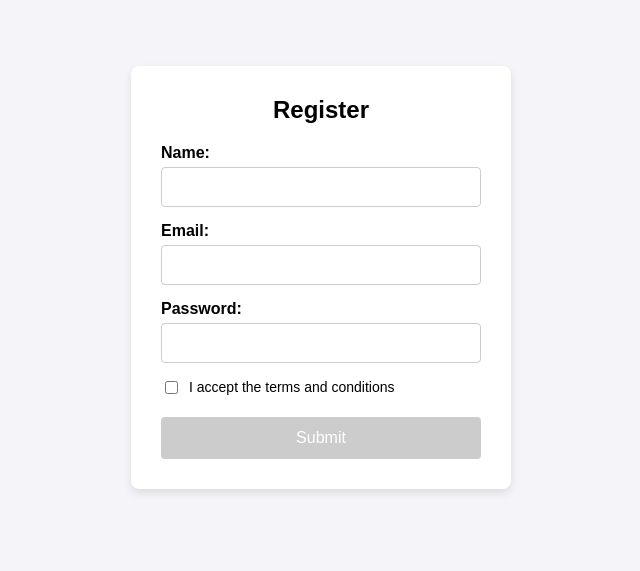
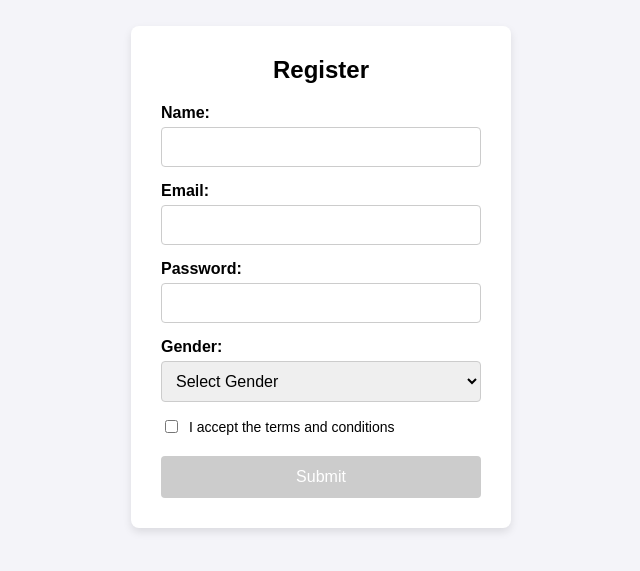
Before and after one commit to acciojob/form-validation-and-submission-happydagar6, a website: page main.html in a window 1280 px wide. Shown: the part 123-694 px from the top of the page, without its empty margins (319-959 px from the left). Drawn offline with Linux system fonts and the light colour scheme.

Commit message:
created a submission

```diff
--- a/main.html
+++ b/main.html
@@ -28,6 +28,18 @@
                 <input type="password" id="password" name="password" required>
             </div>
 
+			<div class="form-group">
+				<label for="gender">
+					Gender:
+				</label>
+				<select id="gender" name="gender" required style="padding: 10px; border: 1px solid #ccc; border-radius: 4px; font-size: 16px; outline: none;">
+					<option value="">Select Gender</option>
+					<option value="male">Male</option>
+					<option value="female">Female</option>
+					<option value="other">Other</option>
+
+				</select>
+			</div>
             <div class="checkbox-group">
                 <input type="checkbox" id="terms" name="terms" required>
                 <label for="terms">I accept the terms and conditions</label>
```
